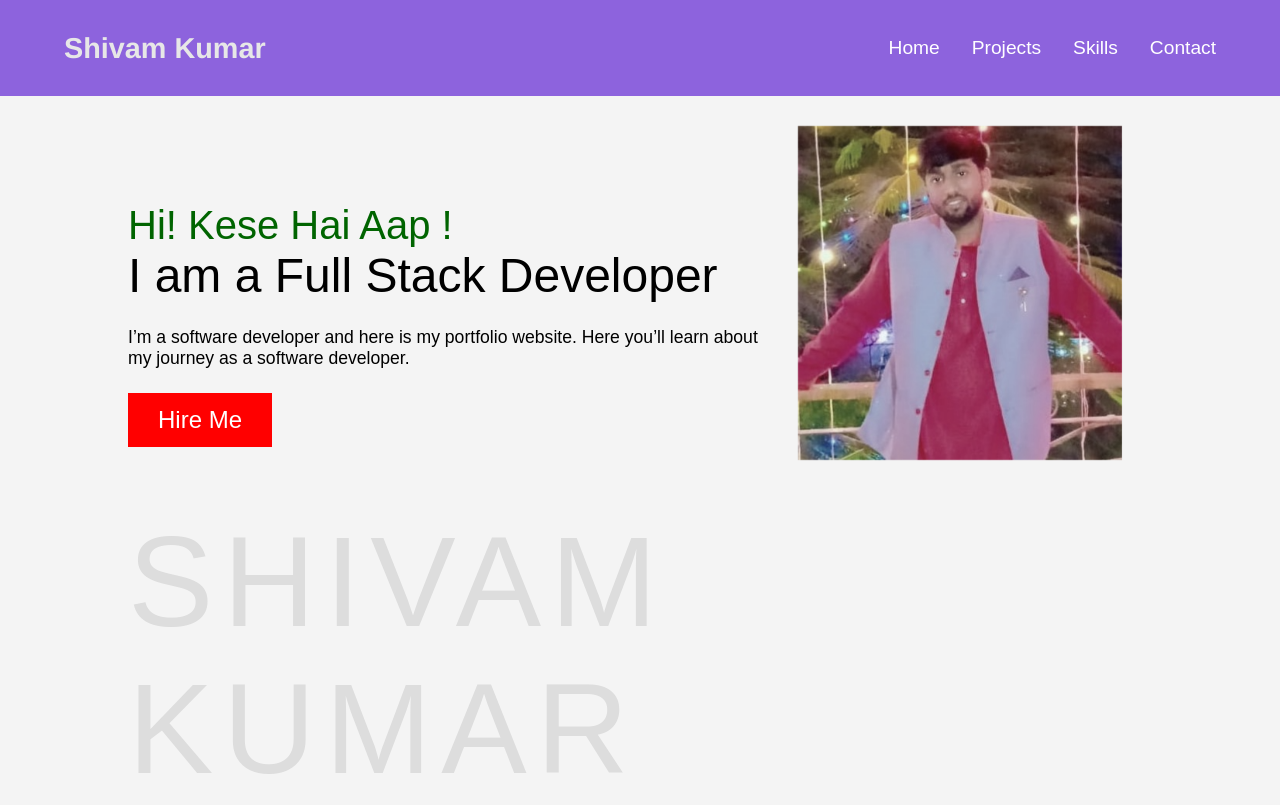
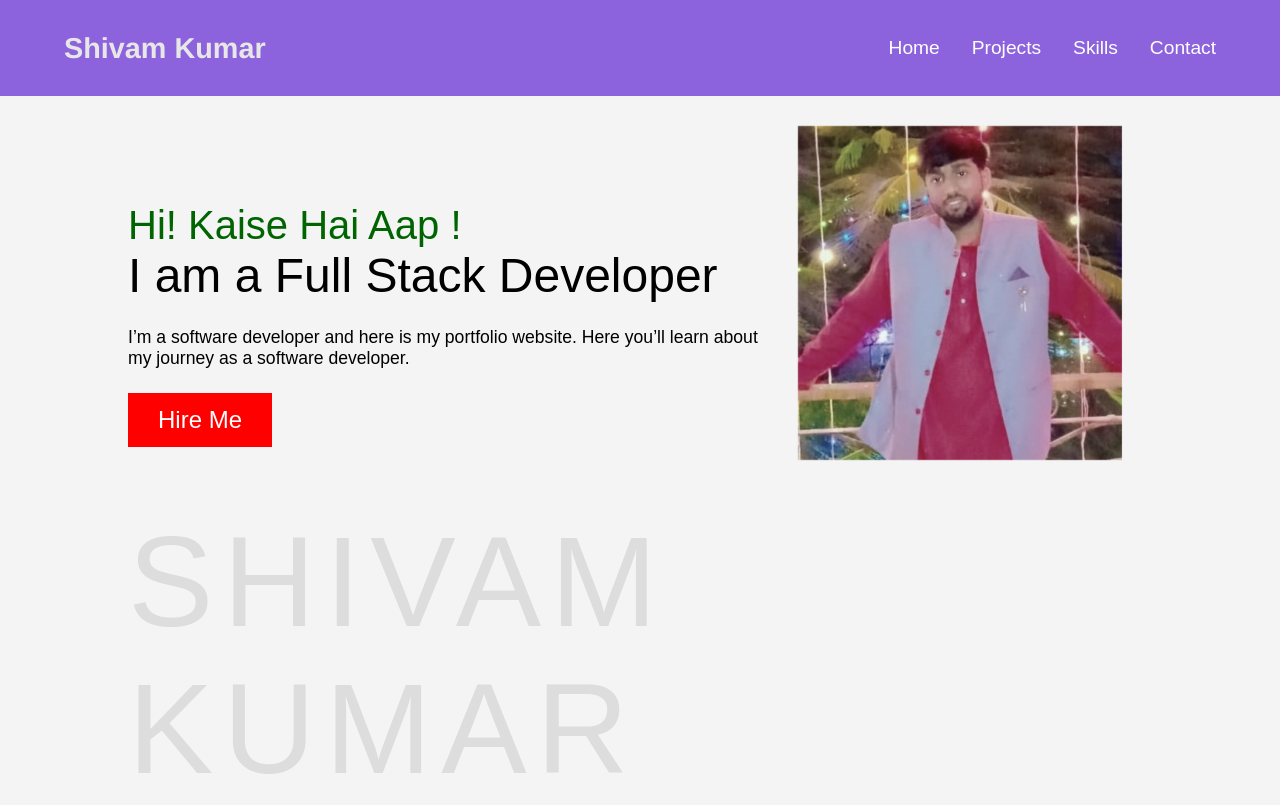
Before and after one commit to Shivam-Thakur-7210/portfolio-website, a plain HTML site: page index.html in a window 1280 px wide. Shown: the top 805 px of the page. Drawn offline with Linux system fonts and the light colour scheme.

Commit message:
word update

```diff
--- a/index.html
+++ b/index.html
@@ -26,7 +26,7 @@
             <!-- container -->
             <div class="container">
                 <div class="left-part">
-                    <p id="name">Hi!  Kese Hai Aap ! </p>
+                    <p id="name">Hi! Kaise Hai Aap ! </p>
                     <p id="work">I am a Full Stack Developer</p>
                     <p id="desc">I’m a software developer and here is my portfolio website.
                          Here you’ll learn about my journey as a software developer.
```
